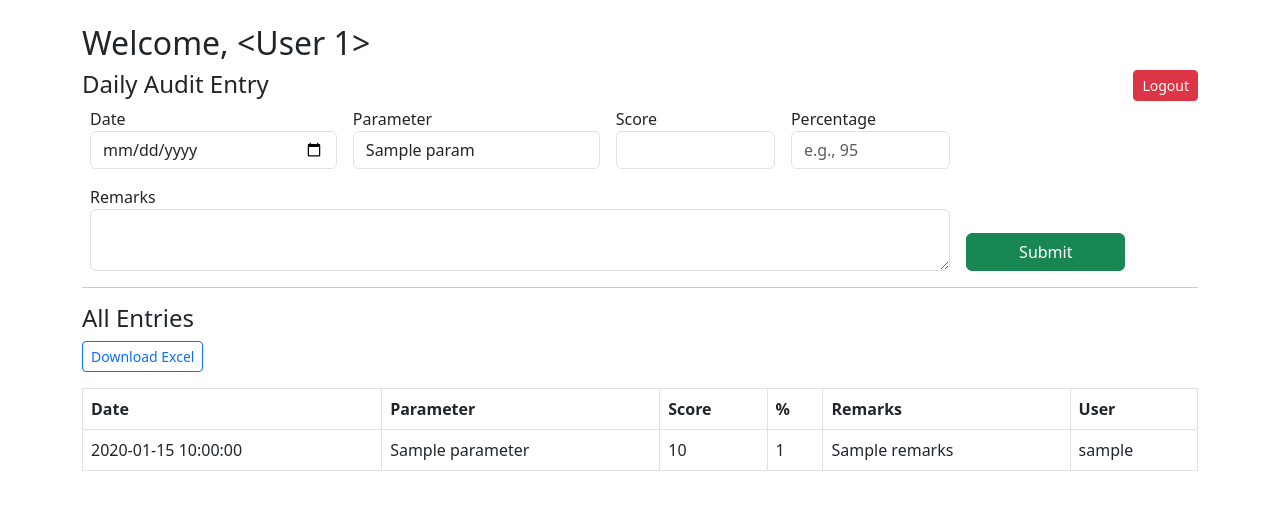
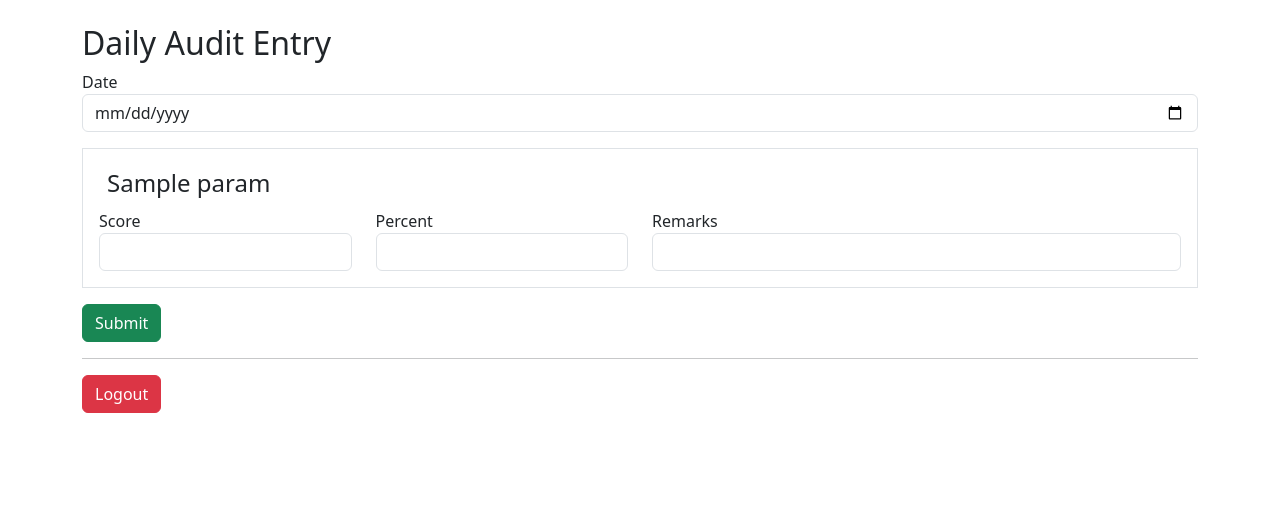
Before and after one commit to sudch-dev/Quality-Audit, a Flask app: template templates/form.html in a window 1280 px wide. Shown: the top 510 px of the page. Run offline with Flask 3, Linux system fonts and the light colour scheme; tables that the repository leaves empty hold one stand-in row (values such as "Sample post"); the template is opened without the code that fills it: values that come from a table or form of the project are taken from there, most other values are stand-ins (such as "Sample title", 1, 10 or a date in 2020).

Commit message:
Add files via upload

```diff
--- a/templates/form.html
+++ b/templates/form.html
@@ -1,65 +1,43 @@
-
 <!DOCTYPE html>
 <html>
 <head>
     <title>Audit Entry Form</title>
-    <link href="https://cdn.jsdelivr.net/npm/bootstrap@5.3.0/dist/css/bootstrap.min.css" rel="stylesheet">
+    <link rel="stylesheet" href="https://cdn.jsdelivr.net/npm/bootstrap@5.3.0/dist/css/bootstrap.min.css">
 </head>
 <body class="container mt-4">
-    <h2>Welcome, {{ user }}</h2>
-    <a href="/logout" class="btn btn-danger btn-sm float-end">Logout</a>
-    <h4>Daily Audit Entry</h4>
-    <form method="POST" action="/submit" class="row g-3">
-        <div class="col-md-3">
+    <h2>Daily Audit Entry</h2>
+    <form method="POST">
+        <div class="mb-3">
             <label>Date</label>
             <input type="date" name="date" class="form-control" required>
         </div>
-        <div class="col-md-3">
-            <label>Parameter</label>
-            <select name="parameter" class="form-control">
-                {% for param in parameters %}
-                <option value="{{ param }}">{{ param }}</option>
-                {% endfor %}
-            </select>
-        </div>
-        <div class="col-md-2">
-            <label>Score</label>
-            <input type="number" step="0.01" min="0" max="1" name="score" class="form-control" required>
-        </div>
-        <div class="col-md-2">
-            <label>Percentage</label>
-            <input type="text" name="percent" class="form-control" placeholder="e.g., 95">
-        </div>
-        <div class="col-md-10">
-            <label>Remarks</label>
-            <textarea name="remarks" rows="2" class="form-control"></textarea>
-        </div>
-        <div class="col-md-2 align-self-end">
-            <button class="btn btn-success w-100">Submit</button>
-        </div>
+        {% for param in parameters %}
+        <fieldset class="border p-3 mb-3">
+            <legend class="w-auto px-2">{{ param }}</legend>
+            <div class="row">
+                <div class="col-md-3">
+                    <label>Score</label>
+                    <input type="number" step="0.01" name="{{ param }}_score" class="form-control" required>
+                </div>
+                <div class="col-md-3">
+                    <label>Percent</label>
+                    <input type="text" name="{{ param }}_percent" class="form-control">
+                </div>
+                <div class="col-md-6">
+                    <label>Remarks</label>
+                    <input type="text" name="{{ param }}_remarks" class="form-control">
+                </div>
+            </div>
+        </fieldset>
+        {% endfor %}
+        <button class="btn btn-success">Submit</button>
     </form>
 
+    {% if success %}
+    <div class="alert alert-success mt-3">{{ success }}</div>
+    {% endif %}
+
     <hr>
-    <h4>All Entries</h4>
-    <a href="/export" class="btn btn-outline-primary btn-sm">Download Excel</a>
-    <table class="table table-bordered mt-3">
-        <thead>
-            <tr>
-                <th>Date</th><th>Parameter</th><th>Score</th><th>%</th><th>Remarks</th><th>User</th>
-            </tr>
-        </thead>
-        <tbody>
-            {% for e in entries %}
-            <tr>
-                <td>{{ e.date }}</td>
-                <td>{{ e.parameter }}</td>
-                <td>{{ e.score }}</td>
-                <td>{{ e.percent }}</td>
-                <td>{{ e.remarks }}</td>
-                <td>{{ e.username }}</td>
-            </tr>
-            {% endfor %}
-        </tbody>
-    </table>
+    <a href="/logout" class="btn btn-danger">Logout</a>
 </body>
 </html>
```
Also changed, not shown: templates/login.html (+13 -14 lines).
